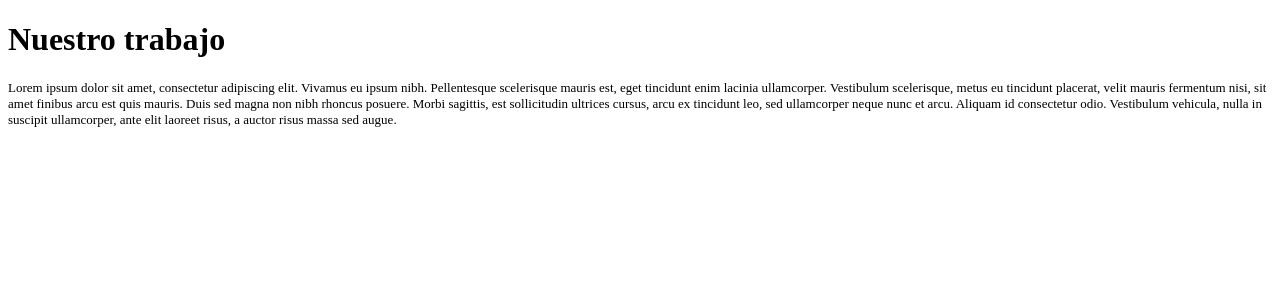
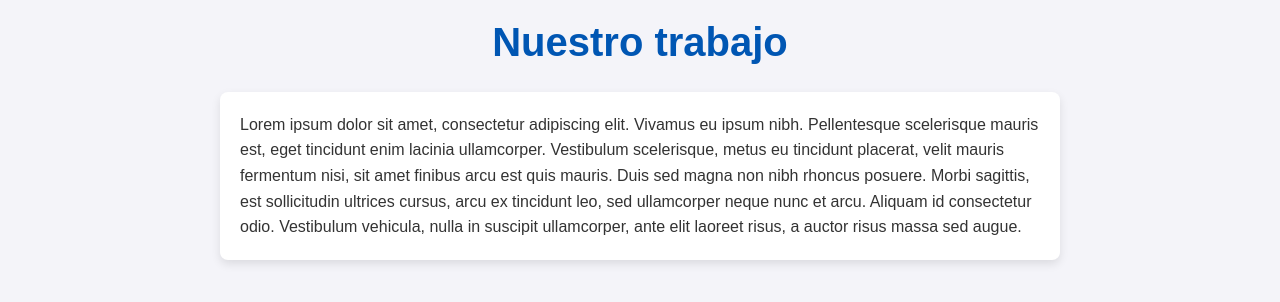
Before and after one commit to chisarewe/practica8metodologias, a plain HTML site: page trabajos.html in a window 1280 px wide. Drawn offline with Linux system fonts and the light colour scheme.

Commit message:
Css trabajos

```diff
--- a/trabajos.html
+++ b/trabajos.html
@@ -4,15 +4,50 @@
 <head>
     <meta charset="UTF-8">
     <meta name="viewport" content="width=device-width, initial-scale=1.0">
-    <title>Document</title>
+    <title>Nuestro trabajo</title>
+    <style>
+        /* Estilos generales */
+
+        body {
+            font-family: 'Arial', sans-serif;
+            background-color: #f4f4f9;
+            color: #333;
+            margin: 0;
+            padding: 0;
+        }
+
+        h1 {
+            text-align: center;
+            color: #0056b3;
+            font-size: 2.5em;
+            margin-top: 20px;
+        }
+
+        div {
+            font-size: 1rem;
+            line-height: 1.6;
+            max-width: 800px;
+            margin: 20px auto;
+            padding: 20px;
+            background-color: #fff;
+            box-shadow: 0px 4px 10px rgba(0, 0, 0, 0.1);
+            border-radius: 8px;
+        }
+        /* Estilo para pantallas pequeñas */
+
+        @media (max-width: 768px) {
+            div {
+                padding: 15px;
+                font-size: 0.9rem;
+            }
+            h1 {
+                font-size: 2em;
+            }
+        }
+    </style>
 </head>
 
 <body>
-    <style>
-        div {
-            font-size: small;
-        }
-    </style>
     <h1>Nuestro trabajo</h1>
     <div>
         Lorem ipsum dolor sit amet, consectetur adipiscing elit. Vivamus eu ipsum nibh. Pellentesque scelerisque mauris est, eget tincidunt enim lacinia ullamcorper. Vestibulum scelerisque, metus eu tincidunt placerat, velit mauris fermentum nisi, sit amet finibus
@@ -22,5 +57,3 @@
 </body>
 
 </html>
-
-</html>
```
